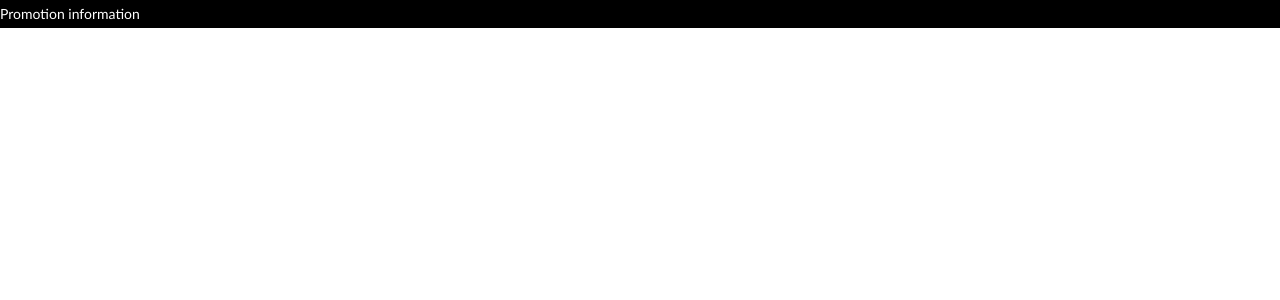
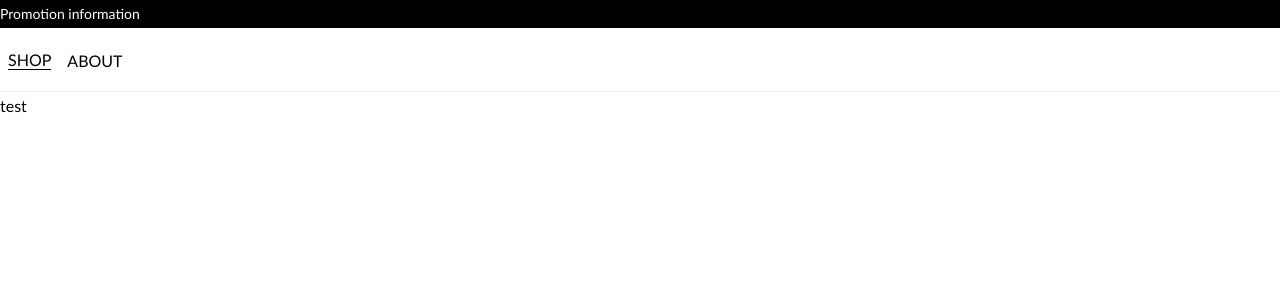
Before and after one commit to tinxtin/ecom, a React (Vite) app: page /collection/all in a window 1280 px wide. Shown: the top 300 px of the page. Built offline with nearby package versions, Linux system fonts and the light colour scheme.

Commit message:
starting nav bar

```diff
--- a/package.json
+++ b/package.json
@@ -12,6 +12,7 @@
   "dependencies": {
     "react": "^18.2.0",
     "react-dom": "^18.2.0",
+    "react-router-dom": "^6.23.0",
     "sass": "^1.76.0"
   },
   "devDependencies": {
--- a/src/App.jsx
+++ b/src/App.jsx
@@ -1,26 +1,33 @@
-import { useState } from 'react'
+import { useState, useEffect, useRef  } from 'react';
+import { Routes, Route, Link } from "react-router-dom";
+import PromoBar from './components/promotion/promoBar';
+import NavBar from './components/navigation/navbar';
+import Shop from './pages/collections/all';
 
 function App() {
 
+  const [promoHeight, setPromoHeight] = useState(0);
+  const refPromo= useRef(null);
+
+  useEffect(() => {
+    setPromoHeight(refPromo.current.clientHeight);
+  })
 
   return (
     <>
-      <div className='promoBar'>
-        <div className='promoBar__content container'>
-          <span className='promoBar__text'>
-            <p>
-              Promotion information
-            </p>
-          </span>
-        </div>
+      <div className='promoBar' ref={refPromo}>
+        <PromoBar/>
       </div>
-      <div className='header'>
-
-      </div>
+      <header className='header' style={{marginTop: promoHeight}}>
+        <NavBar/>
+      </header>
       <div className='main'>
+        <Routes>
+            <Route path='/collection/all' element={<Shop/>}/>
+        </Routes>
       </div>
     </>
   )
 }
 
-export default App
+export default App;
--- /dev/null
+++ b/src/components/navigation/navbar.jsx
@@ -0,0 +1,38 @@
+import { useMatch, useResolvedPath, NavLink } from 'react-router-dom';
+
+function NavBar() {
+
+    function CustomRoute({ to, children}) {
+
+        return (
+            <li className='nav__item' >
+                <NavLink to={to} className={({ isActive }) => isActive ? 'nav__item-link active': 'nav__item-link'}>
+                    {children}
+                </NavLink>
+            </li>
+        )
+    }
+
+    return (
+        <nav className='nav__container container'>
+            <div className='nav__content'>
+                <ul className='nav__list'>
+                    <CustomRoute to='/collection/all'>
+                        Shop
+                    </CustomRoute>
+                    <CustomRoute to='/about'>
+                        About
+                    </CustomRoute>
+                </ul>
+            </div>
+            <div className='nav__content'>
+
+            </div>
+            <div className='nav__content'>
+
+            </div>
+        </nav>
+    )
+}
+
+export default NavBar;
--- /dev/null
+++ b/src/components/promotion/promoBar.jsx
@@ -0,0 +1,16 @@
+
+function PromoBar() {
+
+    return (
+        <div className='promoBar__container container'>
+          <span className='promoBar__text'>
+            <p>
+              Promotion information
+            </p>
+          </span>
+        </div>
+    )
+}
+
+
+export default PromoBar;
--- a/src/main.jsx
+++ b/src/main.jsx
@@ -1,10 +1,13 @@
 import React from 'react'
 import ReactDOM from 'react-dom/client'
 import App from './App.jsx'
+import { BrowserRouter } from "react-router-dom";
 import './styles/style.css';
 
 ReactDOM.createRoot(document.getElementById('root')).render(
   <React.StrictMode>
-    <App />
+    <BrowserRouter>
+      <App />
+    </BrowserRouter>
   </React.StrictMode>,
 )
--- /dev/null
+++ b/src/pages/collections/all.jsx
@@ -0,0 +1,11 @@
+
+function Shop() {
+
+    return (
+        <div>
+            test
+        </div>
+    )
+}
+
+export default Shop;
--- a/src/styles/style.css
+++ b/src/styles/style.css
@@ -22,9 +22,22 @@ body {
   font-weight: 400;
 }
 
+ul {
+  list-style-type: none;
+  margin: 0;
+  padding: 0;
+}
+
+a {
+  text-decoration: none;
+  background-color: transparent;
+  color: rgb(0, 0, 0);
+}
+
 .main {
   width: 100%;
   height: 100%;
+  margin-top: 6rem;
 }
 
 .promoBar {
@@ -35,7 +48,7 @@ body {
   width: 100%;
   z-index: 10;
 }
-.promoBar__content {
+.promoBar__container {
   padding-top: 0.25rem;
   padding-bottom: 0.25rem;
 }
@@ -46,6 +59,55 @@ body {
   margin: 0;
   font-size: 0.75rem;
   line-height: 1.05rem;
+}
+
+.header {
+  border-bottom: 1px solid rgba(0, 0, 0, 0.06);
+  position: fixed;
+  width: 100%;
+  z-index: 11;
+  height: 4rem;
+}
+
+.nav__container {
+  display: flex;
+  margin: 0 auto;
+  width: 100%;
+  height: 4rem;
+}
+.nav__content {
+  display: flex;
+  align-items: center;
+  flex: 1;
+}
+.nav__content:first-of-type {
+  justify-content: flex-start;
+}
+.nav__content:last-of-type {
+  justify-content: flex-end;
+}
+.nav__list {
+  display: flex;
+  align-items: center;
+  justify-content: center;
+  margin: 0;
+  padding: 0;
+}
+.nav__item {
+  margin: 0.25rem 0.5rem;
+  padding: 0;
+  white-space: nowrap;
+}
+.nav__item-link {
+  display: block;
+  color: inherit;
+  font-weight: 400;
+  font-size: 1rem;
+  border-bottom: none;
+  text-transform: uppercase;
+}
+.nav__item-link.active {
+  border-bottom: 1px solid black;
 }
 
 @media only screen and (min-width: 1024px) {
--- a/src/styles/style.scss
+++ b/src/styles/style.scss
@@ -25,9 +25,22 @@ body {
     font-weight: 400;
 }
 
+ul {
+    list-style-type: none;
+    margin: 0;
+    padding: 0;
+}
+
+a {
+    text-decoration: none;
+    background-color: transparent;
+    color: rgb(0, 0, 0);
+}
+
 .main {
     width: 100%;
     height: 100%;
+    margin-top: 6rem;
 }
 
 .promoBar {
@@ -38,7 +51,7 @@ body {
     width: 100%;
     z-index: 10;
 
-    &__content {
+    &__container {
         padding-top: .25rem;
         padding-bottom: .25rem;
     }
@@ -50,6 +63,65 @@ body {
             margin: 0;
             font-size: .75rem;
             line-height: 1.05rem;
+        }
+    }
+}
+
+.header {
+    border-bottom: 1px solid rgba(0, 0, 0, .06);
+    position: fixed;
+    width: 100%;
+    z-index: 11;
+    height: 4rem;
+}
+
+.nav {
+
+    &__container {
+        display: flex;
+        margin: 0 auto;
+        width: 100%;
+        height: 4rem;
+    }
+
+    &__content {
+        display: flex;
+        align-items: center;
+        flex: 1;
+
+        &:first-of-type {
+            justify-content: flex-start;
+        }
+
+        &:last-of-type {
+            justify-content: flex-end;
+        }
+    }
+
+    &__list {
+        display: flex;
+        align-items: center;
+        justify-content: center;
+        margin: 0;
+        padding: 0;
+    }
+
+    &__item {
+        margin: .25rem .5rem;
+        padding: 0;
+        white-space: nowrap;
+
+        &-link {
+            display: block;
+            color: inherit;
+            font-weight: 400;
+            font-size: 1rem;
+            border-bottom: none;
+            text-transform: uppercase;
+
+            &.active {
+                border-bottom: 1px solid black;
+            }
         }
     }
 }
```
Also changed, not shown: 2 other files (tests, documents, lock files or other folders).
